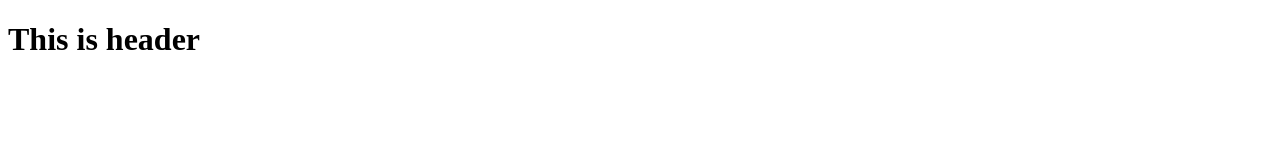
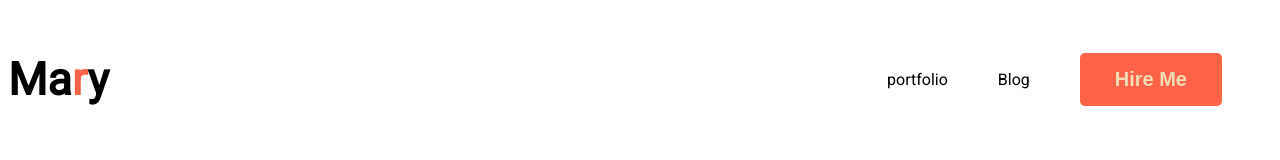
Before and after one commit to DibboDasMishu/developre-portfolio, a plain HTML site: page index.html in a window 1280 px wide. Drawn offline with Linux system fonts and the light colour scheme.

Commit message:
added nav

```diff
--- a/index.html
+++ b/index.html
@@ -3,11 +3,25 @@
 <head>
     <meta charset="UTF-8">
     <meta name="viewport" content="width=device-width, initial-scale=1.0">
-    <title>my web development portfolio</title>
+    <title>web developer portfolio</title>
+
+    <link rel="preconnect" href="https://fonts.googleapis.com">
+<link rel="preconnect" href="https://fonts.gstatic.com" crossorigin>
+<link href="https://fonts.googleapis.com/css2?family=Open+Sans:ital,wght@0,300..800;1,300..800&family=Roboto:wght@100;400&display=swap" rel="stylesheet">
+
+    <link rel="stylesheet" href="styles/portfolio.css">
 </head>
 <body>
     <header>
-        <h1>This is header</h1>
+        <nav>
+            <h3 class="nav-title">Ma<span class="text-color">r</span>y</h3>
+            <ul>
+                <li><a href="">portfolio</a></li>
+                <li><a href="">Blog </a></li>
+                <li><button class="button-color">Hire Me</button></li>
+            </ul>
+        </nav>
+
     </header>
     <main>
 
--- /dev/null
+++ b/styles/portfolio.css
@@ -0,0 +1,49 @@
+body {
+    font-family: "Roboto", sans-serif;
+    font-weight: 400;
+    font-style: normal;
+}
+
+nav {
+    display: flex;
+     justify-content: space-between;
+    align-items: center;
+}
+
+.nav-title {
+    color: black;
+    font-size: 45px;
+    font-weight: 800;
+}
+
+.text-color {
+    color: tomato;
+}
+
+.button-color {
+
+    border-radius: 5px;
+    background: tomato;
+    border: 0;
+    font-size:20px ;
+    font-weight: 700;
+    color: wheat;
+    padding: 15px 35px;
+
+}
+
+nav>ul {
+    display: flex;
+    align-items: center;
+}
+
+nav li {
+    list-style: none;
+
+    margin-right: 50px;
+}
+
+nav a {
+    text-decoration: none;
+    color: black;
+}
```
Also changed, not shown: images/developer.png (added), images/hardy.png (added), images/header_bg.png (added), images/icons/facebook.png (added), images/icons/insta.png (added), images/icons/js.png (added), images/icons/mongo.png (added), images/icons/nodejs.png (added), images/icons/react.png (added), images/icons/twitter.png (added).
